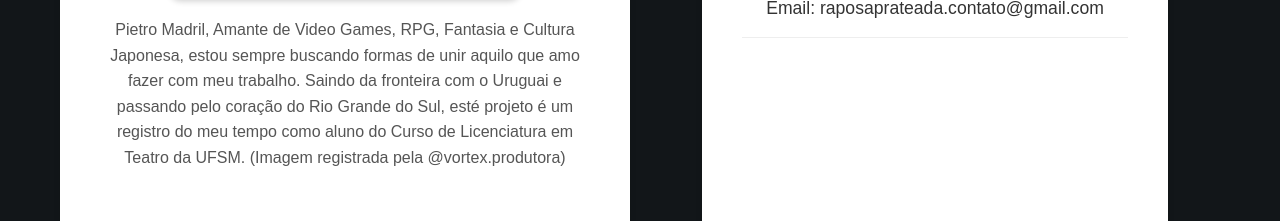
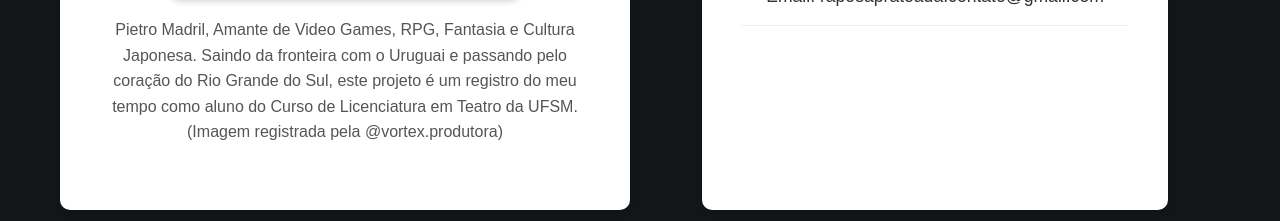
Before and after one commit to Pietro-Madril/silverfox, a plain HTML site: page index.html in a window 1280 px wide. Shown: the part 1001-1222 px from the top of the page. Drawn offline with Linux system fonts and the light colour scheme.

Commit message:
fix text

```diff
--- a/index.html
+++ b/index.html
@@ -37,8 +37,7 @@
     <div class="info-container">
         <section class="info-card about-summary">
             <img src="images/mestre.jpg" alt="Pietro Madril"/>
-            <p>Pietro Madril, Amante de Video Games, RPG, Fantasia e Cultura Japonesa, estou sempre buscando formas de unir aquilo que amo fazer com meu trabalho.
-              Saindo da fronteira com o Uruguai e passando pelo coração do Rio Grande do Sul, esté projeto é um registro do meu tempo como aluno do Curso de Licenciatura em Teatro da UFSM. (Imagem registrada pela @vortex.produtora) </p>
+            <p>Pietro Madril, Amante de Video Games, RPG, Fantasia e Cultura Japonesa. Saindo da fronteira com o Uruguai e passando pelo coração do Rio Grande do Sul, este projeto é um registro do meu tempo como aluno do Curso de Licenciatura em Teatro da UFSM. (Imagem registrada pela @vortex.produtora) </p>
             <!-- <a href="sobre.html" class="btn-saiba-mais">Mais sobre o projeto</a> -->
         </section>
         <section class="info-card extra-info">
```
